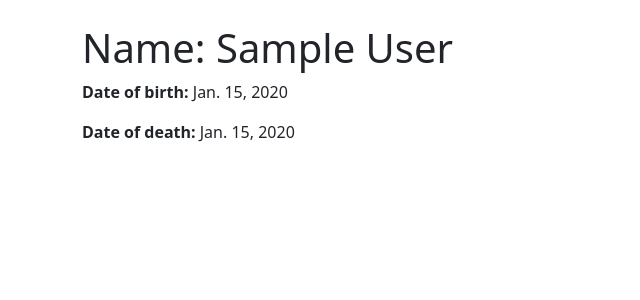
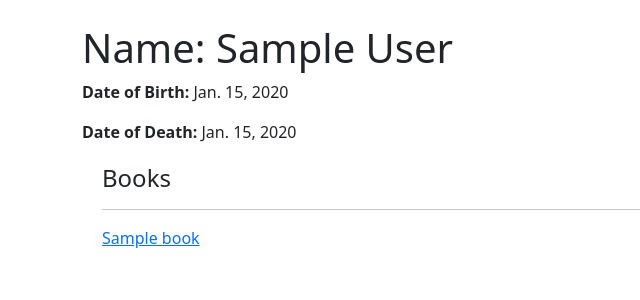
Before and after one commit to Deepikakcpoudel/Python-anywhere-assignment-1, a Django app: page /author_detail/1 in a window 1280 px wide. Shown: the part 56-356 px from the top of the page, without its empty margins (0-640 px from the left). Run offline with Django 4.2, Linux system fonts and the light colour scheme; a user stored in the database is signed in; tables that the repository leaves empty hold one stand-in row (values such as "Sample post").

Commit message:
Add files via upload

```diff
--- a/catalog/templates/catalog/author_detail.html
+++ b/catalog/templates/catalog/author_detail.html
@@ -1,9 +1,19 @@
-
 {% extends "base.html" %}
 {% block content %}
-  <h1>Name: {{ author.first_name }} {{author.last_name }}</h1>
+  <h1>Name: {{ author.first_name}} {{author.last_name }}</h1>
 
-  <p><strong>Date of birth:</strong> {{ author.date_of_birth }}</p>
-  <p><strong>Date of death:</strong> {{ author.date_of_death  }}</p>
+  <p><strong>Date of Birth:</strong> {{ author.date_of_birth}}</p>
+  <p><strong>Date of Death:</strong> {{ author.date_of_death }}</p>
 
+  <div style="margin-left:20px;margin-top:20px">
+    <h4> Books </h4>
+    {% for book in author.book_set.all %}
+
+      <hr>
+
+
+
+        <p> <a href="{{ book.get_absolute_url }}">{{ book.title }}</a> </p>
+    {% endfor %}
+  </div>
 {% endblock %}
```
